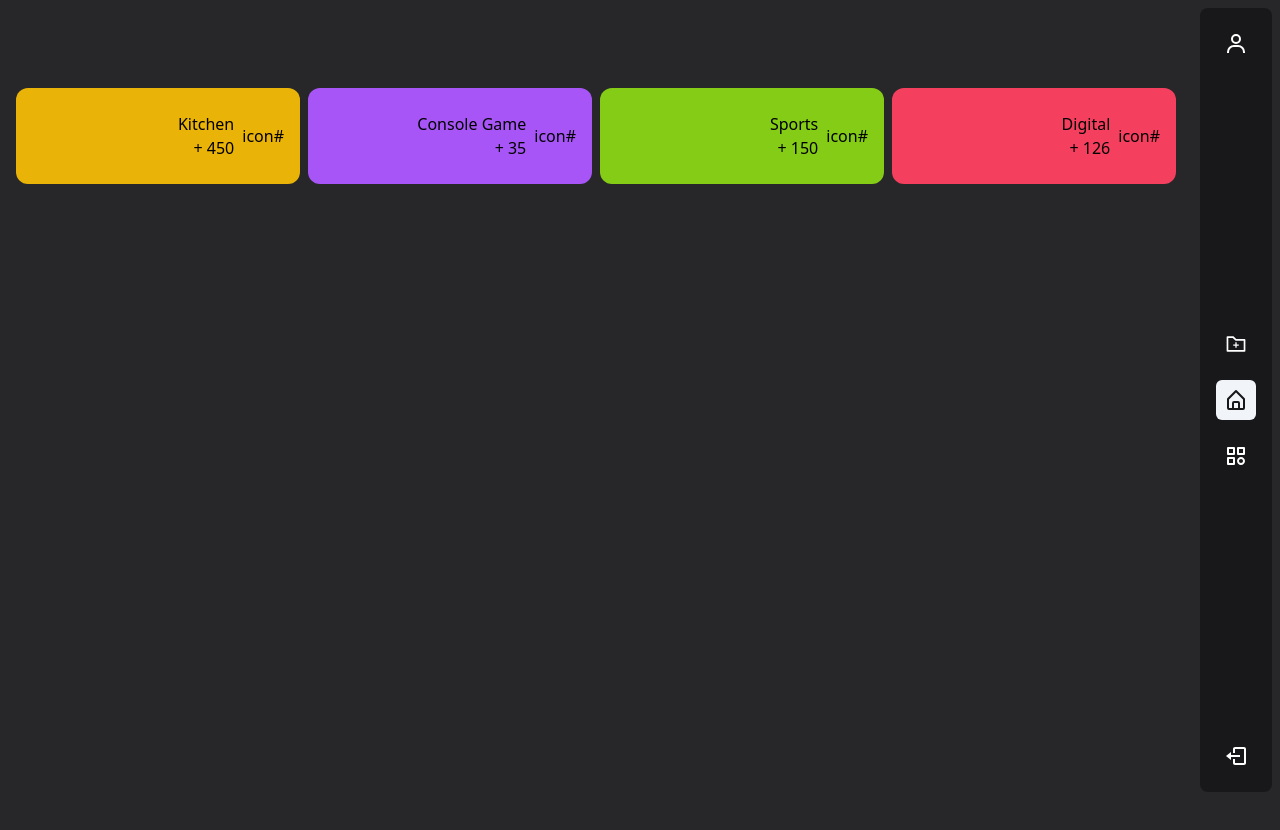
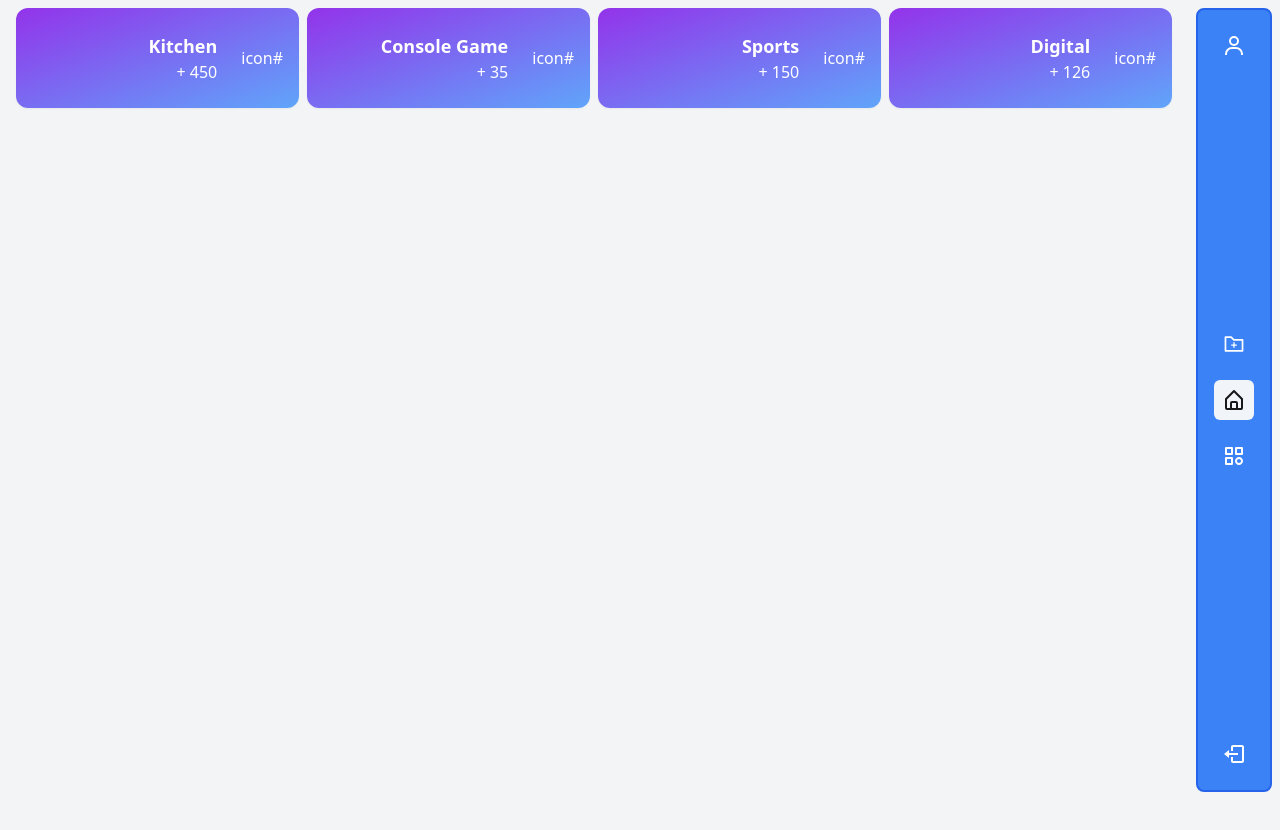
Before and after one commit to mahdibashirione/PanelAdmin, a React (Create React App) app: page / in a window 1280 px wide. Shown: the top 830 px of the page. Built offline with nearby package versions, Linux system fonts and the light colour scheme.

Commit message:
edite little color component

```diff
--- a/public/index.html
+++ b/public/index.html
@@ -1,5 +1,5 @@
 <!DOCTYPE html>
-<html lang="en" dir="rtl" class="dark">
+<html lang="en" dir="rtl" class="">
 
 <head>
   <meta charset="utf-8" />
@@ -12,7 +12,7 @@
 </head>
 
 <body>
-  <div id="root" class="dark:bg-zinc-800 bg-gray-200"></div>
+  <div id="root" style="width: 100wh;"></div>
 </body>
 
 </html>
--- a/src/components/mobileBar/MobileBar.js
+++ b/src/components/mobileBar/MobileBar.js
@@ -8,15 +8,15 @@ const MobileBar = () => {
 
   const location = useLocation()
   const [navigate, setNavigate] = useState([
-    { path: '/', label: "Home" },
-    { path: '/Categories', label: "Categories" },
-    { path: '/AddProduct', label: "AddProduct" }
+    { path: '/', label: "Home", icons: "BiHomeAlt" },
+    { path: '/Categories', label: "Categories", icons: "BiCategory" },
+    { path: '/AddProduct', label: "AddProduct", icons: "AiOutlineFolderAdd" }
   ])
 
   const inLocation = navigate.find(loc => loc.path === location.pathname)
 
   return (
-    <nav class="w-[calc(100%-1rem)] fixed bottom-2 right-2 md:hidden rounded-xl rounded-tl-lg bg-white border-2 shadow dark:bg-[rgba(0,0,0,0.95)] backdrop-blur-lg dark:border-0">
+    <nav class="w-[calc(100%-1rem)] fixed bottom-2 right-2 md:hidden rounded-xl rounded-tl-lg bg-white border-2 border-zinc-800  dark:bg-zinc-900 backdrop-blur-lg dark:border-0">
       <ul class="w-full flex items-center py-2 px-4">
         <Link to="/Categories"
           class={`dark:text-white  ${inLocation.path === "/Categories" ? "bg-blue-500 dark:bg-white dark:text-zinc-900 rounded-xl text-white" : " dark:text-white"} home py-3 cursor-pointer w-full flex items-center center justify-center`}>
--- a/src/components/viewCategoryProduct.js/viewCategoryProduct.js
+++ b/src/components/viewCategoryProduct.js/viewCategoryProduct.js
@@ -5,28 +5,27 @@ import { } from "react-icons/ai"
 const ViewCategoryProduct = () => {
 
   const [category, setCategory] = useState([
-    { name: "Digital", value: 126, color: "bg-rose-500", icon: "#icon" },
-    { name: "Sports", value: 150, color: "bg-lime-500", icon: "#icon" },
-    { name: "Console Game", value: 35, color: "bg-purple-500", icon: "#icon" },
-    { name: "Kitchen", value: 450, color: "bg-yellow-500", icon: "#icon" }
+    { name: "Digital", value: 126, icon: "#icon" },
+    { name: "Sports", value: 150, icon: "#icon" },
+    { name: "Console Game", value: 35, icon: "#icon" },
+    { name: "Kitchen", value: 450, icon: "#icon" }
   ])
 
   return (
-    <section className="w-full grid grid-cols-1 bg- md:grid-cols-2 lg:grid-cols-4 gap-2 ">
+    <section className="w-full grid grid-cols-1 md:grid-cols-2 lg:grid-cols-4 gap-2 ">
       {category.map(item => {
         return (
-          <div className={`${item.color} cursor-pointer hover:translate-y-2 relative duration-200 rounded-xl py-6 px-4 flex gap-x-2 items-center justify-start`}>
+          <div className="cursor-pointer bg-gradient-to-br from-purple-600 to-blue-400 text-white dark:text-slate-800 dark:bg-[rgba(255,255,255,0.6)] shadow-sm dark:shadow-white relative duration-200 rounded-xl py-6 px-4 flex gap-x-2 items-center justify-start">
             <span>
               {item.icon}
             </span>
-            <div>
-              <span className="text-md font-sans">{item.name}</span>
+            <div className="mr-4">
+              <span className="text-lg font-sans font-bold ">{item.name}</span>
               <p className="text-md font-sans">{item.value} +</p>
             </div>
           </div>
         )
       })}
-
     </section>
   );
 }
--- a/src/index.js
+++ b/src/index.js
@@ -7,6 +7,7 @@ import Layout from './layout/Layout';
 
 const root = ReactDOM.createRoot(document.getElementById('root'));
 root.render(
+  <div className='w-screen bg-gray-100 dark:bg-zinc-700'>
     <React.StrictMode>
       <BrowserRouter>
         <Layout>
@@ -14,4 +15,5 @@ root.render(
         </Layout>
       </BrowserRouter>
     </React.StrictMode>
+  </div>
 );
--- a/src/layout/Layout.js
+++ b/src/layout/Layout.js
@@ -4,7 +4,7 @@ const Layout = ({ children }) => {
   return (
     <section className="flex flex-col md:flex-row container min-h-screen">
       <Navbar />
-      <div className="w-full py-2 px-4 h-[1000px] dark:bg-zinc-800">
+      <div className="w-full py-2 px-4 h-[1000px] dark:bg-zinc-700">
         {children}
       </div>
     </section>
--- a/src/page/HomePage.js
+++ b/src/page/HomePage.js
@@ -3,7 +3,7 @@ import ViewCategoryProduct from "../components/viewCategoryProduct.js/viewCatego
 const HomePage = () => {
   return (
     <>
-      <main className="w-full flex justify-start py-20">
+      <main className="w-full flex justify-start py-20 md:p-0">
         <ViewCategoryProduct />
       </main>
     </>
```
Lines whose indentation alone changed are shown as unchanged.
